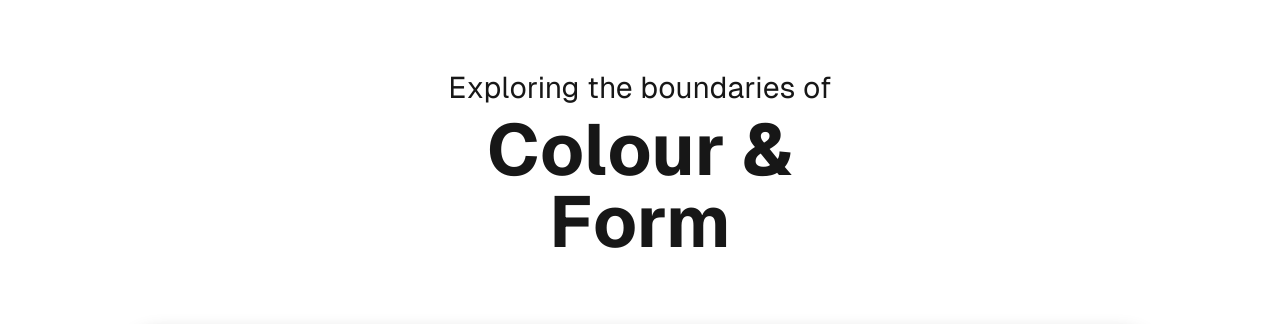
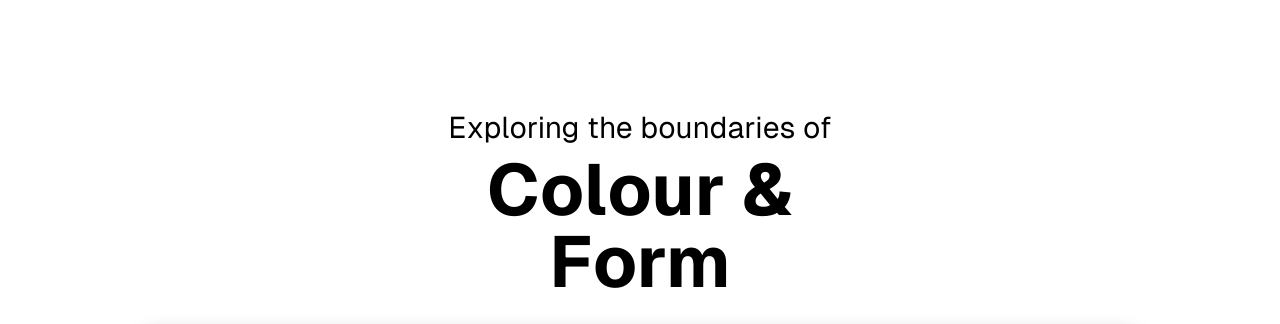
Before and after one commit to aaronambro23/luke-art-web, a Next.js app: page / in a window 1280 px wide. Shown: the part 168-492 px from the top of the page. Built offline with nearby package versions, Linux system fonts and the light colour scheme.

Commit message:
Added: Header component details, config

```diff
--- a/src/app/page.tsx
+++ b/src/app/page.tsx
@@ -8,7 +8,7 @@ export default function Home() {
       <Header />
       <ContainerScroll
         titleComponent={
-          <div className="text-center">
+          <div className="text-center relative top-10 text-black"> {/* Added text-black here */}
             <h2 className="text-3xl font-normal mb-2">Exploring the boundaries of</h2>
             <h1 className="text-7xl font-bold mb-4">
               Colour &
```
